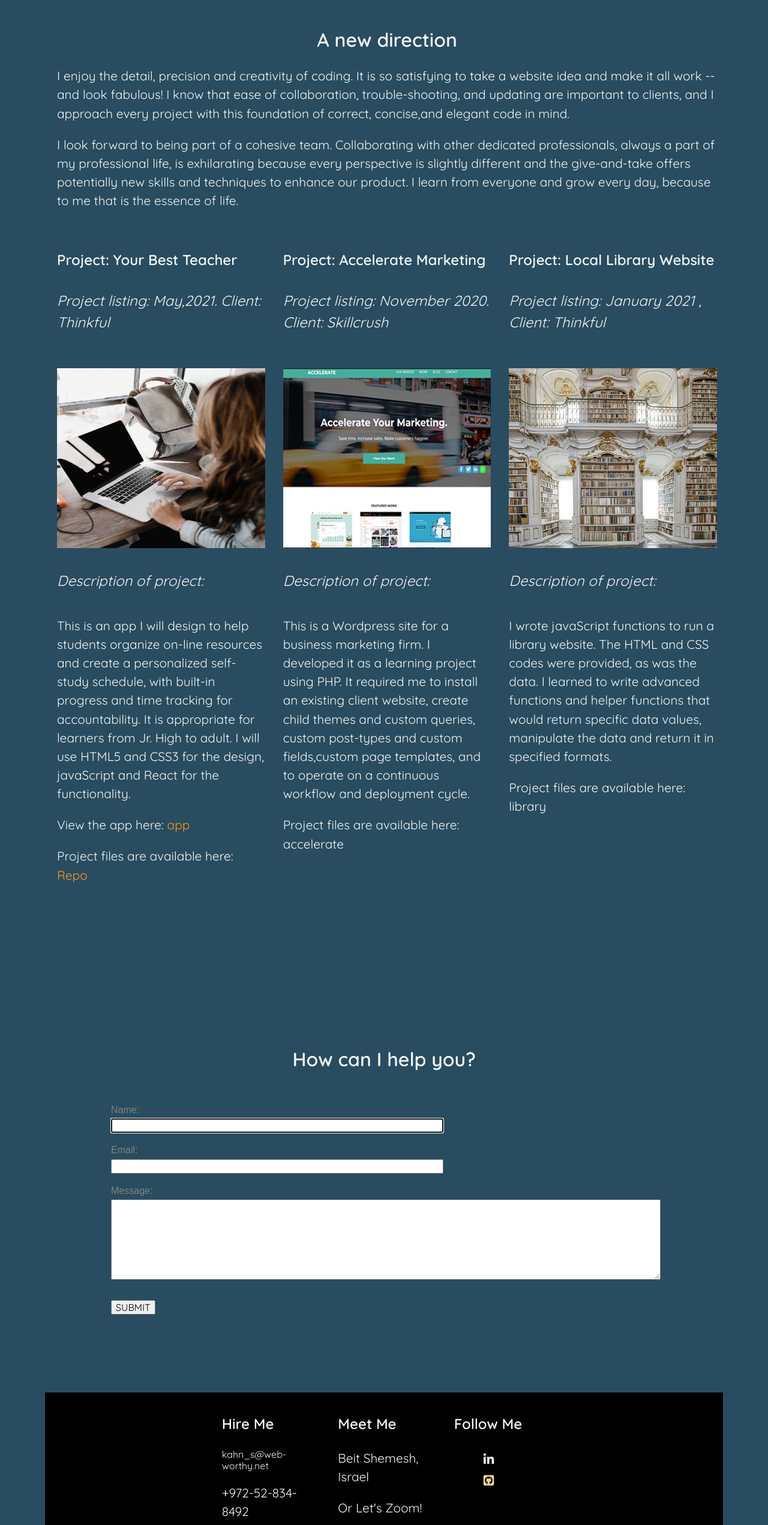
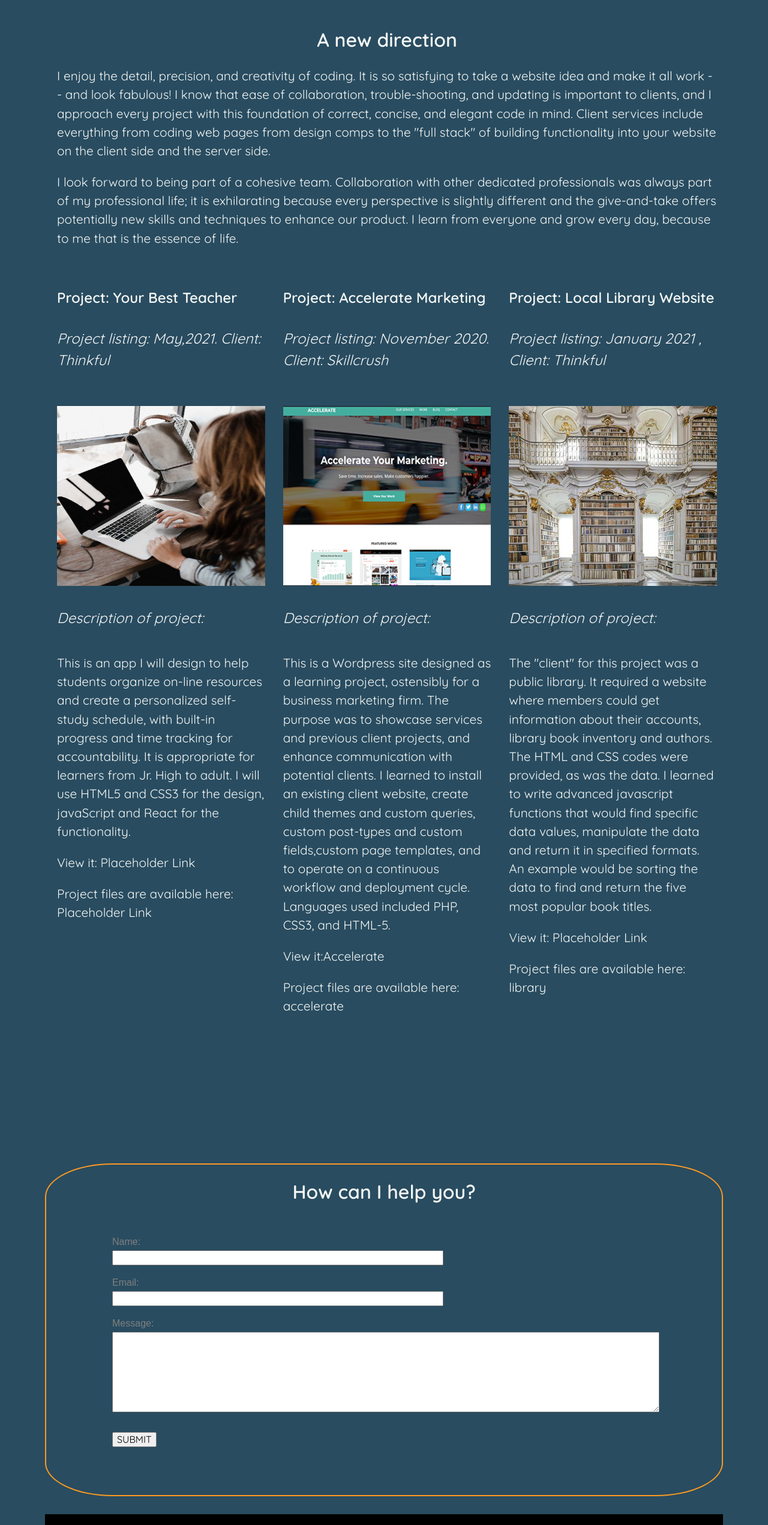
Before and after one commit to kahn-s/portfolio-page-new, a plain HTML site: page index.html in a window 1280 px wide. Shown: the part 857-3400 px from the top of the page at 60% size. Drawn offline with Linux system fonts and the light colour scheme; a web font is replaced by a local one.

Commit message:
text added to portfolio section, about section, footer and form styles

```diff
--- a/css/main.css
+++ b/css/main.css
@@ -11,7 +11,6 @@ html {
 }
 body {
   font-family: "Quicksand", sans serif;
-  font-size: 1 em;
   color: whitesmoke;
   background-color: #294c60;
 }
@@ -97,11 +96,16 @@ header nav ul li last-child a {
 }
 
 /************  FORM STYLES Mobile  ******************/
+#contact {
+  border: 2px #fe9920 solid;
+  border-radius: 10%;
+  margin-bottom: 30px;
+}
 
 .group {
   display: flex;
   flex-direction: column;
-  margin-bottom: 100px;
+  margin-bottom: 50px;
 }
 .item {
   flex: 1;
@@ -147,7 +151,11 @@ footer .item {
   width: 30%;
 }
 footer .icon {
-  padding: 5% 30%;
+  padding: 3% 5%;
+}
+footer .icon i {
+  padding-top: 10px;
+  padding-left: 15px;
 }
 /************************************************
           TABLET STYLES
--- a/index.html
+++ b/index.html
@@ -1,4 +1,4 @@
-<!-- This is a web page designed by Sharon Kahn, March 2021.  It is an introduction and protfolio for a new web developer. -->
+<!-- This is a web page designed by Sharon Kahn, March 2021.  It is an introduction and portfolio for a new web developer. -->
 
 <!DOCTYPE html>
 <html lang="en">
@@ -19,10 +19,13 @@
       rel="stylesheet"
     />
 
-    <script src="https://kit.fontawesome.com/c6c59dfde9.js" crossorigin="anonymous"></script>
+    <script
+      src="https://kit.fontawesome.com/c6c59dfde9.js"
+      crossorigin="anonymous"
+    ></script>
   </head>
   <body>
-    <div class = "page-wrapper">
+    <div class="page-wrapper">
       <header>
         <div class="item">
           <h1>Shari Kahn</h1>
@@ -42,43 +45,124 @@
           </div>
           <div class="item">
             <h2>Pleased to meet you.</h2>
-          <p>I'm an American native English-speaker living in Israel. Education was my first career; web development is my new love. I utilize my prior skills from teaching: characterizing and motivating a target audience, crafting memorable presentations, and problem-solving. Now I have added modern web-development languages and techniques to that skillset. My goal is to work within a team of dedicated professionals to create websites that are educational and engaging for modern learners.</p>
-          <p>I love being in nature and working with natural materials: spinning yarns from fibers and experimenting with plants and seeds to create my own dyes.  Writing code is similar: we weave the strands of purpose, words and design elements to create a finished product that combines strength, utility, and beauty -- in fiber and in code.</p>
+            <p>
+              I'm an American native English-speaker living in Israel. Education
+              was my first career; web development is my new love. I utilize my
+              prior skills from teaching: characterizing and motivating a target
+              audience, crafting memorable presentations, and problem-solving.
+              Now I have added modern web-development languages and techniques
+              to that skillset. My goal is to work within a team of dedicated
+              professionals to create websites that are educational and engaging
+              for modern learners.
+            </p>
+            <p>
+              I love being in nature and working with natural materials:
+              spinning yarns from fibers and experimenting with plants and seeds
+              to create my own dyes. Writing code is similar: we weave the
+              strands of purpose, words and design elements to create a finished
+              product that combines strength, utility, and beauty -- in fiber
+              and in code.
+            </p>
+          </div>
         </section>
         <section id="about">
           <div class="item">
             <h2>A new direction</h2>
-          <p>I enjoy the detail, precision and creativity of coding. It is so satisfying to take a website idea and make it all work -- and look fabulous! I know that ease of collaboration, trouble-shooting, and updating are important to clients, and I approach every project with this foundation of correct, concise,and elegant code in mind.
-          <p>I look forward to being part of a cohesive team. Collaborating with other dedicated professionals, always a part of my professional life, is exhilarating because every perspective is slightly different and the give-and-take offers potentially new skills and techniques to enhance our product. I learn from everyone and grow every day, because to me that is the essence of life.</p>
+            <p>
+              I enjoy the detail, precision, and creativity of coding. It is so
+              satisfying to take a website idea and make it all work -- and look
+              fabulous! I know that ease of collaboration, trouble-shooting, and
+              updating is important to clients, and I approach every project
+              with this foundation of correct, concise, and elegant code in
+              mind. Client services include everything from coding web pages
+              from design comps to the "full stack" of building functionality
+              into your website on the client side and the server side.
+            </p>
+            <p>
+              I look forward to being part of a cohesive team. Collaboration
+              with other dedicated professionals was always part of my
+              professional life; it is exhilarating because every perspective is
+              slightly different and the give-and-take offers potentially new
+              skills and techniques to enhance our product. I learn from
+              everyone and grow every day, because to me that is the essence of
+              life.
+            </p>
           </div>
         </section>
 
         <section id="portfolio">
           <div class="item">
             <h3>Project: Your Best Teacher</h3>
-          <h4>Project listing:
-          May,2021. Client: Thinkful</h4>
-          <img src ="img/andrew-neel-laptop-child-unsplash.jpg" alt = "teen at computer"/>
+            <h4>Project listing: May,2021. Client: Thinkful</h4>
+            <img
+              src="img/andrew-neel-laptop-child-unsplash.jpg"
+              alt="teen at computer"
+            />
             <h4>Description of project:</h4>
-          <p>This is an app I will design to help students organize on-line resources and create a personalized self-study schedule, with built-in progress and time tracking for accountability. It is appropriate for learners from Jr. High to adult. I will use HTML5 and CSS3 for the design, javaScript and React for the functionality. </p>
-          <p>View the app here:<a href=""> app</a></p>
-          <p>Project files are available here: <a href ="" > Repo</a></p>
+            <p>
+              This is an app I will design to help students organize on-line
+              resources and create a personalized self-study schedule, with
+              built-in progress and time tracking for accountability. It is
+              appropriate for learners from Jr. High to adult. I will use HTML5
+              and CSS3 for the design, javaScript and React for the
+              functionality.
+            </p>
+            <p>View it: <a>Placeholder Link</a></p>
+            <p>Project files are available here: <a>Placeholder Link</a></p>
           </div>
           <div class="item">
             <h3>Project: Accelerate Marketing</h3>
             <h4>Project listing: November 2020. Client: Skillcrush</h4>
-          <img src ="img/a203accelerate_landing-copy.png" alt = "screenshot of accelerate webpage"/>
+            <img
+              src="img/a203accelerate_landing-copy.png"
+              alt="screenshot of accelerate webpage"
+            />
             <h4>Description of project:</h4>
-          <p>This is a Wordpress site for a business marketing firm. I developed it as a learning project using PHP. It required me to install an existing client website, create child themes and custom queries, custom post-types and custom fields,custom page templates, and to operate  on a continuous workflow and deployment cycle.  </p>
-          <p>Project files are available here: <a href="https://github.com/kahn-s/203-accelerate"> accelerate</a></p>
+            <p>
+              This is a Wordpress site designed as a learning project,
+              ostensibly for a business marketing firm. The purpose was to
+              showcase services and previous client projects, and enhance
+              communication with potential clients. I learned to install an
+              existing client website, create child themes and custom queries,
+              custom post-types and custom fields,custom page templates, and to
+              operate on a continuous workflow and deployment cycle. Languages
+              used included PHP, CSS3, and HTML-5.
+            </p>
+            <p>
+              View it:<a href="https://kahn-s.github.io/203-accelerate/."
+                >Accelerate</a
+              >
+            </p>
+            <p>
+              Project files are available here:
+              <a href="https://github.com/kahn-s/203-accelerate"> accelerate</a>
+            </p>
           </div>
           <div class="item">
             <h3>Project: Local Library Website</h3>
             <h4>Project listing: January 2021 , Client: Thinkful</h4>
-          <img src ="img/andreas-library-unsplash-copy.jpg" alt = "photo of ornate library"/>
-          <h4>Description of project: </h4>
-          <p> I wrote javaScript functions to run a library website. The HTML and CSS codes were provided, as was the data. I learned to write advanced functions and helper functions that would return specific data values, manipulate the data and return it in specified formats.</p>
-          <p>Project files are available here: <a href ="https://github.com/kahn-s/Project_Local_Library_1"> library</a></p>
+            <img
+              src="img/andreas-library-unsplash-copy.jpg"
+              alt="photo of ornate library"
+            />
+            <h4>Description of project:</h4>
+            <p>
+              The "client" for this project was a public library. It required a
+              website where members could get information about their accounts,
+              library book inventory and authors. The HTML and CSS codes were
+              provided, as was the data. I learned to write advanced javascript
+              functions that would find specific data values, manipulate the
+              data and return it in specified formats. An example would be
+              sorting the data to find and return the five most popular book
+              titles.
+            </p>
+            <p>View it: <a>Placeholder Link</a></p>
+            <p>
+              Project files are available here:
+              <a href="https://github.com/kahn-s/Project_Local_Library_1">
+                library</a
+              >
+            </p>
           </div>
         </section>
         <section id="contact">
@@ -88,34 +172,30 @@
               <div class="item-double">
                 <form action="https://formspree.io/f/xqkgrnjn" method="POST">
                   <label for="user-name">Name:</label>
-                <input
-                  id="user-name"
-                  type="text"
-                  name="name"
-                  autofocus="on"
-                  required
-                />
+                  <input id="user-name" type="text" name="name" required />
                   <label for="user-email">Email:</label>
                   <input id="user-email" type="text" name="email" required />
 
-                <label for="user-message">Message:</label>
+                  <label for="form-message">Message:</label>
                   <textarea id="form-message" name="message"></textarea>
 
                   <button type="submit">SUBMIT</button>
                 </form>
-            </div><!--group-->
-        </div><!--form-->
-
+              </div>
+              <!--group-->
+            </div>
+            <!--form-->
+          </div>
         </section>
       </main>
       <footer>
-       <div class = "group">
-          <div class ="item">
+        <div class="group">
+          <div class="item">
             <h3>Hire Me</h3>
             <a href="mailto:kahn.shari2@gmail.com">kahn_s@web-worthy.net</a>
             <p>+972-52-834-8492</p>
           </div>
-          <div class ="item">
+          <div class="item">
             <h3>Meet Me</h3>
             <p>Beit Shemesh, Israel</p>
             <p>Or Let's Zoom!</p>
@@ -123,18 +203,24 @@
           <div class="item">
             <h3>Follow Me</h3>
             <div class="icon">
-            <a href="https://www.linkedin.com/in/shari-kahn-1308801b3"
+              <a
+                href="https://www.linkedin.com/in/shari-kahn-1308801b3"
                 target="_blank"
-            ><i class="fab fa-linkedin-in fa-lg"></i>
+                >LinkedIn<i class="fab fa-linkedin-in fa-lg"></i>
               </a>
             </div>
             <div class="icon">
               <a href="https://github.com/kahn-s" target="_blank"
-              ><i class="fab fa-github-square fa-lg" style="color: #f4d58d"></i>
+                >GitHub<i
+                  class="fab fa-github-square fa-lg"
+                  style="color: whitesmoke"
+                ></i>
               </a>
             </div>
           </div>
+        </div>
       </footer>
-    </div><!-- page wrapper-->
+    </div>
+    <!-- page wrapper-->
   </body>
 </html>
```
Lines whose indentation alone changed are shown as unchanged.
